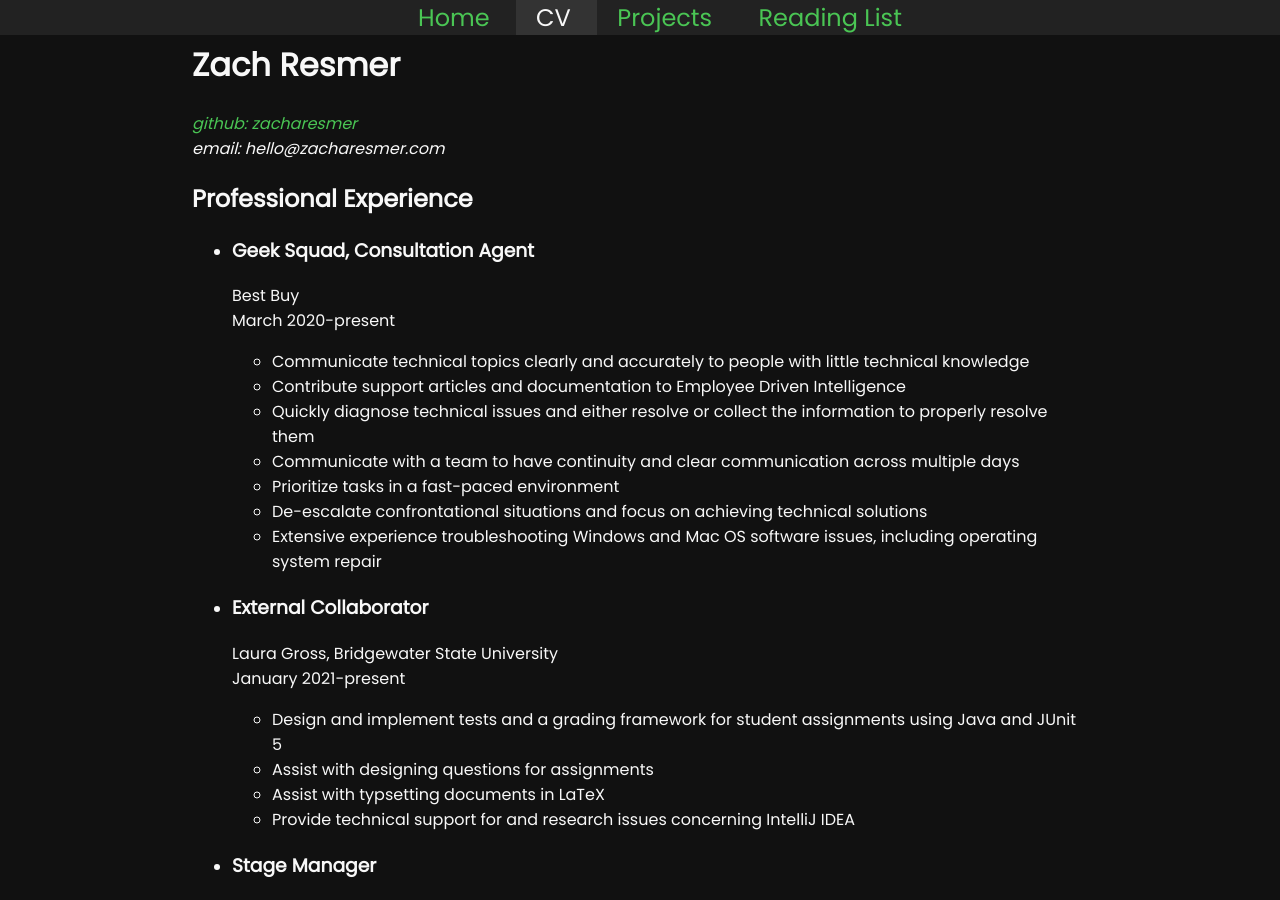
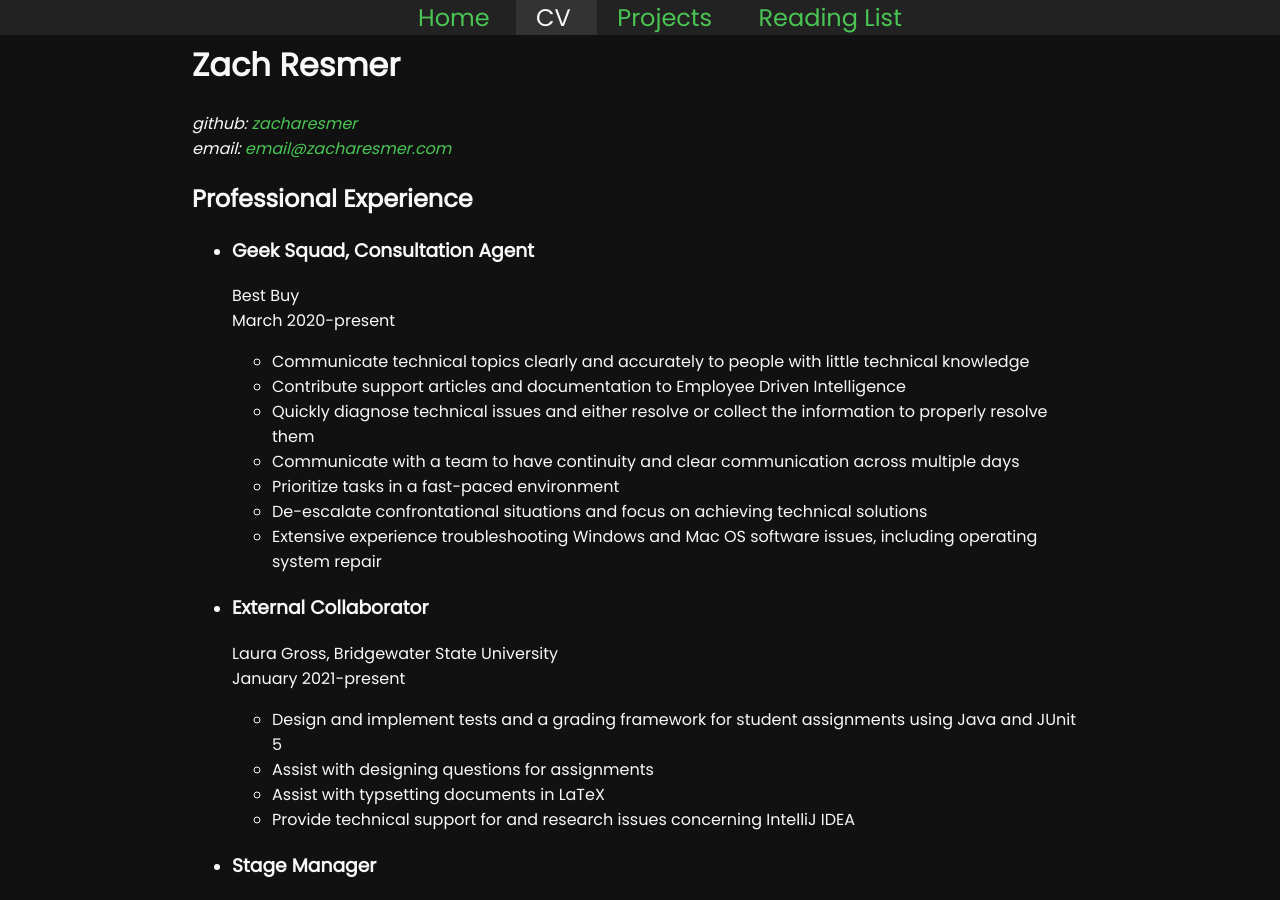
Before and after one commit to zacharesmer/zacharesmer.github.io, a Jekyll site: the page built from CV.html, in a window 1280 px wide and 900 px high. Built offline with Jekyll 4.4.1, drawn with Linux system fonts in a browser that asks for light colours.

Commit message:
update github and email links

```diff
--- a/CV.html
+++ b/CV.html
@@ -5,8 +5,8 @@ permalink: /CV/
 ---
 <h1>Zach Resmer</h1>
 <address>
-  <a href="https://github.com/zacharesmer">github: zacharesmer</a> </br>
-  <span>email: hello@zacharesmer.com</span>
+  <div>github: <a href="https://github.com/zacharesmer">zacharesmer</a></div>
+  <div>email: <a href="mailto:email@zacharesmer.com">email@zacharesmer.com</a></span>
 </address>
 
 <h2 class="cv-section-heading">Professional Experience</h2>
```
